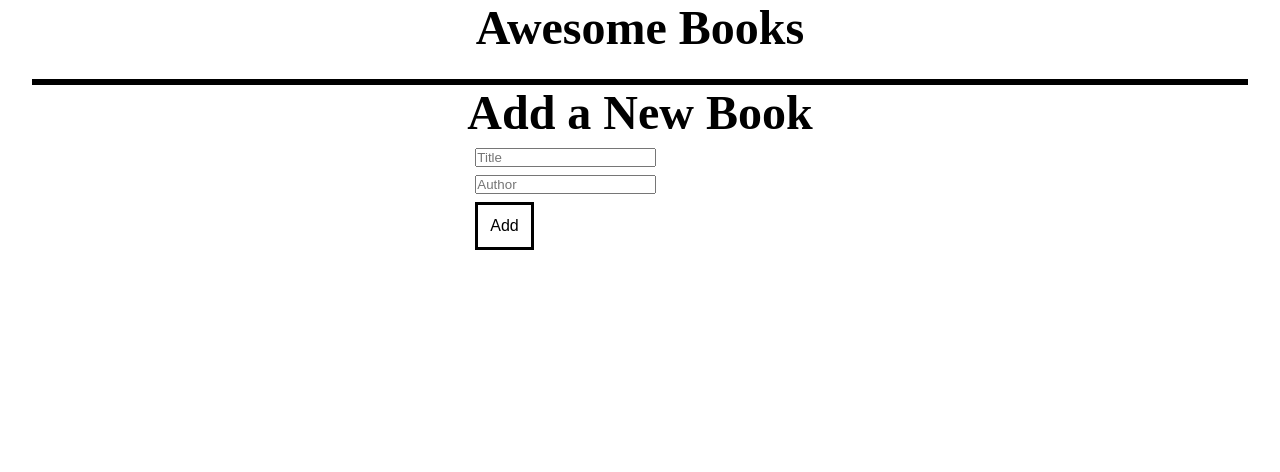
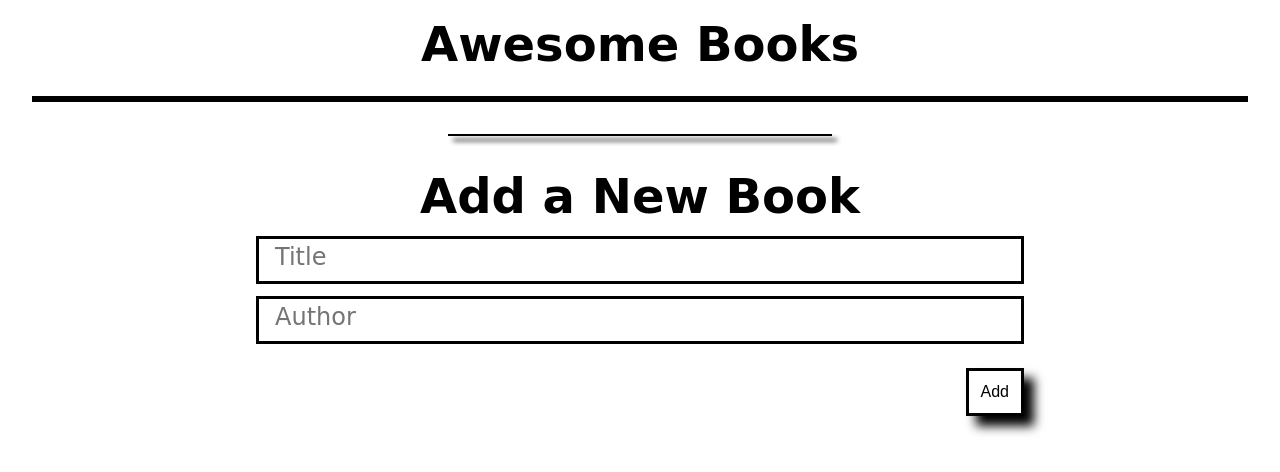
Before and after one commit to wuyepabdul/awesome-books, a website: page index.html in a window 1280 px wide. Drawn offline with Linux system fonts and the light colour scheme.

Commit message:
Add style to bottom section: form fields

```diff
--- a/style.css
+++ b/style.css
@@ -4,16 +4,24 @@
   box-sizing: border-box;
 }
 
-body {
-  color: black;
-  font-size: 2rem;
-}
-
 * ul li {
   list-style-type: none;
 }
 
+* input {
+  margin: 0;
+  padding: 0;
+}
+
+body {
+  color: black;
+  font-size: 2rem;
+  font-family: cursive;
+}
+
 section {
+  margin-top: 1rem;
+  margin-bottom: 1rem;
   display: flex;
   flex-direction: column;
   align-items: center;
@@ -33,7 +41,7 @@ section {
 }
 
 .listOfBooks > ul:nth-child(odd) {
-  background-color: grey;
+  background-color:  grey;
 }
 
 .listOfBooks > ul > li {
@@ -44,10 +52,35 @@ section {
   float: right;
 }
 
+.form_container {
+  width: 60%;
+  display: flex;
+  flex-direction: column;
+  align-items: center;
+}
+
+form {
+  width: 100%;
+}
+
 form input,
 form button {
   display: block;
-  margin: 0.5rem;
+  margin-top: 0.75rem;
+  margin-bottom: 0.75rem;
+}
+
+form input {
+  width: 100%;
+  padding: 0.5rem;
+  height: 3rem;
+  border: 3px solid black;
+}
+
+form input::placeholder {
+  padding: 0.5rem;
+  font-size: 1.5rem;
+  font-family: cursive;
 }
 
 .alert {
@@ -61,4 +94,19 @@ form button {
   font-size: 1rem;
   border: 3px solid black;
   padding: 0.75rem;
+  box-shadow: 10px 10px 10px;
 }
+
+.addBtn {
+  float: right;
+  margin-right: 0;
+}
+
+.separator {
+  margin-top: 2rem;
+  margin-bottom: 2rem;
+  height: 2px;
+  width: 50%;
+  background-color: black;
+  box-shadow: 5px 5px 5px;
+}
```
Also changed, not shown: index.html (+3 -6 lines).
